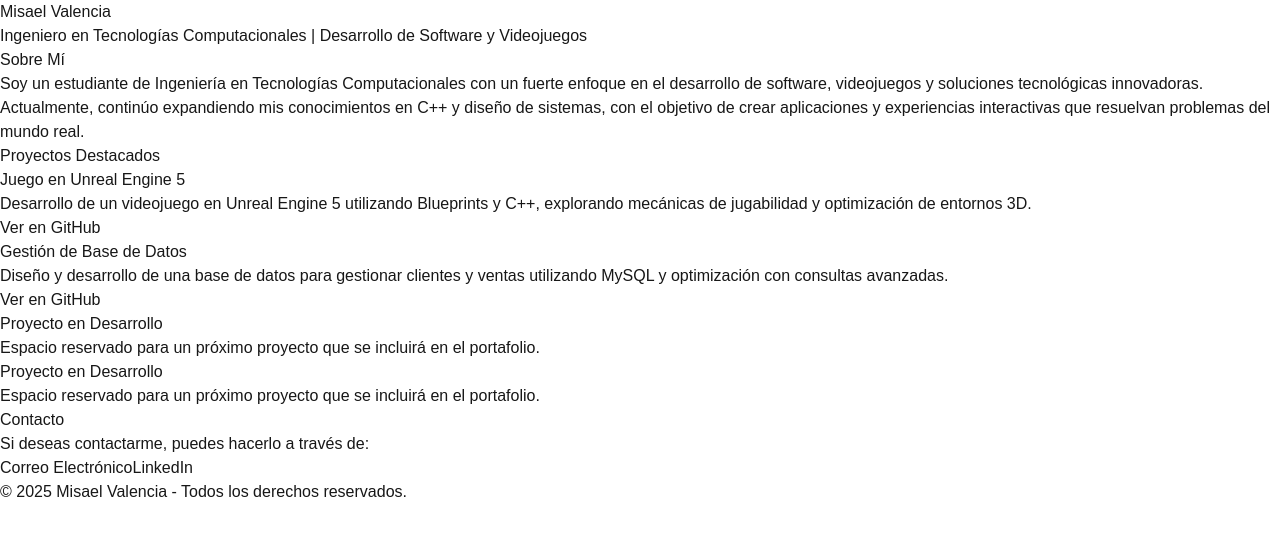
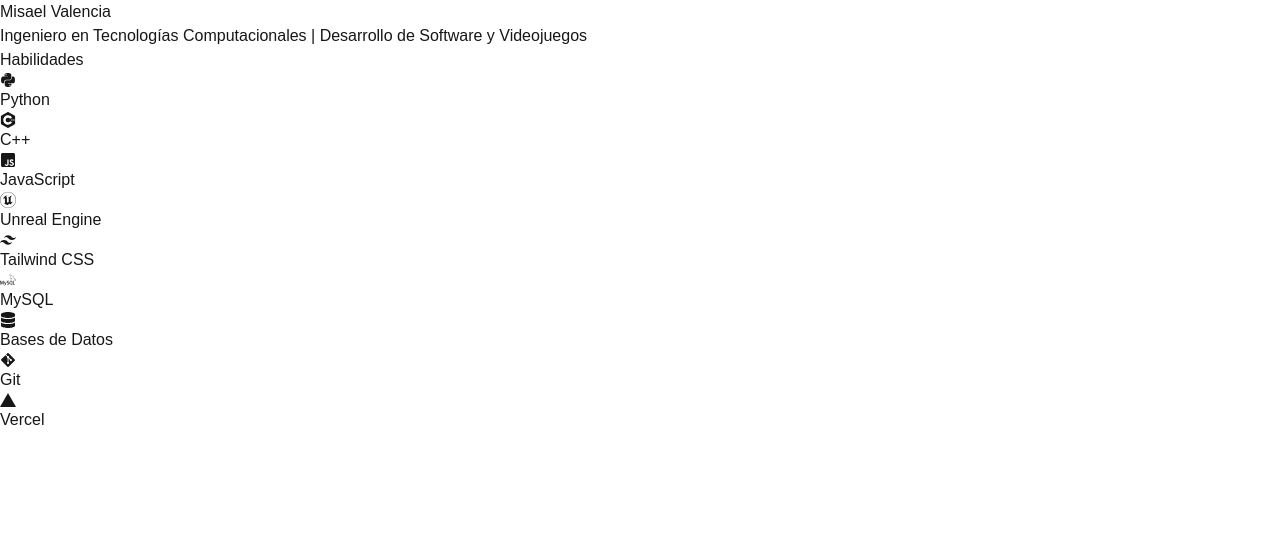
Before and after one commit to Misavalmad/Portafolio, a Next.js app: page / in a window 1280 px wide. Shown: the top 536 px of the page. Built offline with nearby package versions, Linux system fonts and the light colour scheme.

Commit message:
Agregando sección de habilidades con iconos de React

```diff
--- a/src/app/page.tsx
+++ b/src/app/page.tsx
@@ -1,4 +1,5 @@
-
+import { FaPython, FaJsSquare, FaDatabase, FaGitAlt, FaReact } from "react-icons/fa";
+import { SiCplusplus, SiUnrealengine, SiTailwindcss, SiMysql, SiVercel } from "react-icons/si";
 
 export default function Home() {
   return (
@@ -6,92 +7,55 @@
 
       {/* Sección de Introducción */}
       <section className="max-w-5xl text-center">
-        <h1 className="text-5xl font-bold text-white mb-3">Misael Valencia</h1>
+        <h1 className="text-5xl font-bold text-white">Misael Valencia</h1>
         <p className="text-xl text-gray-400">
           Ingeniero en Tecnologías Computacionales | Desarrollo de Software y Videojuegos
         </p>
       </section>
 
-      {/* Sección Sobre Mí */}
-      <section className="mt-12 bg-gray-800 p-8 rounded-lg shadow-lg max-w-3xl mx-auto text-center">
-        <h2 className="text-3xl font-semibold text-white mb-4">Sobre Mí</h2>
-        <p className="text-lg text-gray-300">
-          Soy un estudiante de Ingeniería en Tecnologías Computacionales con un fuerte enfoque en el desarrollo de software, videojuegos y soluciones tecnológicas innovadoras.
-          Actualmente, continúo expandiendo mis conocimientos en C++ y diseño de sistemas, con el objetivo de crear aplicaciones y experiencias interactivas que resuelvan problemas del mundo real.
-        </p>
-      </section>
-
-      {/* Sección de Proyectos */}
+      {/* Sección de Habilidades con Iconos */}
       <section className="mt-16 w-full max-w-5xl">
-        <h2 className="text-4xl font-semibold text-center text-white mb-6">Proyectos Destacados</h2>
-
-        <div className="grid md:grid-cols-2 gap-8">
-          {/* Proyecto 1 */}
-          <div className="bg-gray-800 p-6 rounded-lg shadow-lg text-center">
-            <h3 className="text-2xl font-semibold text-white mb-2">Juego en Unreal Engine 5</h3>
-            <p className="text-gray-300">
-              Desarrollo de un videojuego en Unreal Engine 5 utilizando Blueprints y C++, explorando mecánicas de jugabilidad y optimización de entornos 3D.
-            </p>
-            <a
-              href="https://github.com/misaelvalencia/unreal-game"
-              target="_blank"
-              className="inline-block mt-4 px-4 py-2 bg-blue-600 rounded-lg hover:bg-blue-500"
-            >
-              Ver en GitHub
-            </a>
+        <h2 className="text-4xl font-semibold text-center text-white mb-6">Habilidades</h2>
+        <div className="grid grid-cols-3 md:grid-cols-5 gap-6 text-center">
+          <div className="flex flex-col items-center">
+            <FaPython className="text-yellow-400 text-6xl" />
+            <p className="mt-2 text-lg">Python</p>
           </div>
-
-          {/* Proyecto 2 */}
-          <div className="bg-gray-800 p-6 rounded-lg shadow-lg text-center">
-            <h3 className="text-2xl font-semibold text-white mb-2">Gestión de Base de Datos</h3>
-            <p className="text-gray-300">
-              Diseño y desarrollo de una base de datos para gestionar clientes y ventas utilizando MySQL y optimización con consultas avanzadas.
-            </p>
-            <a
-              href="https://github.com/misaelvalencia/database-project"
-              target="_blank"
-              className="inline-block mt-4 px-4 py-2 bg-blue-600 rounded-lg hover:bg-blue-500"
-            >
-              Ver en GitHub
-            </a>
+          <div className="flex flex-col items-center">
+            <SiCplusplus className="text-blue-500 text-6xl" />
+            <p className="mt-2 text-lg">C++</p>
           </div>
-
-          {/* Proyecto 3 (Espacio reservado) */}
-          <div className="bg-gray-700 p-6 rounded-lg shadow-lg text-center opacity-70">
-            <h3 className="text-2xl font-semibold text-white mb-2">Proyecto en Desarrollo</h3>
-            <p className="text-gray-400">
-              Espacio reservado para un próximo proyecto que se incluirá en el portafolio.
-            </p>
+          <div className="flex flex-col items-center">
+            <FaJsSquare className="text-yellow-300 text-6xl" />
+            <p className="mt-2 text-lg">JavaScript</p>
           </div>
-
-          {/* Proyecto 4 (Espacio reservado) */}
-          <div className="bg-gray-700 p-6 rounded-lg shadow-lg text-center opacity-70">
-            <h3 className="text-2xl font-semibold text-white mb-2">Proyecto en Desarrollo</h3>
-            <p className="text-gray-400">
-              Espacio reservado para un próximo proyecto que se incluirá en el portafolio.
-            </p>
+          <div className="flex flex-col items-center">
+            <SiUnrealengine className="text-gray-300 text-6xl" />
+            <p className="mt-2 text-lg">Unreal Engine</p>
+          </div>
+          <div className="flex flex-col items-center">
+            <SiTailwindcss className="text-blue-400 text-6xl" />
+            <p className="mt-2 text-lg">Tailwind CSS</p>
+          </div>
+          <div className="flex flex-col items-center">
+            <SiMysql className="text-blue-600 text-6xl" />
+            <p className="mt-2 text-lg">MySQL</p>
+          </div>
+          <div className="flex flex-col items-center">
+            <FaDatabase className="text-gray-400 text-6xl" />
+            <p className="mt-2 text-lg">Bases de Datos</p>
+          </div>
+          <div className="flex flex-col items-center">
+            <FaGitAlt className="text-red-500 text-6xl" />
+            <p className="mt-2 text-lg">Git</p>
+          </div>
+          <div className="flex flex-col items-center">
+            <SiVercel className="text-white text-6xl" />
+            <p className="mt-2 text-lg">Vercel</p>
           </div>
         </div>
       </section>
 
-      {/* Contacto - Diseño más profesional */}
-      <section className="mt-16 w-full max-w-3xl bg-gray-800 p-8 rounded-lg shadow-lg text-center">
-        <h2 className="text-3xl font-semibold text-white mb-4">Contacto</h2>
-        <p className="text-lg text-gray-300">Si deseas contactarme, puedes hacerlo a través de:</p>
-        <div className="mt-4 flex flex-col sm:flex-row justify-center gap-4">
-          <a href="mailto:misavalmad@gmail.com" className="px-6 py-3 bg-blue-600 rounded-lg hover:bg-blue-500 text-lg">
-            Correo Electrónico
-          </a>
-          <a href="https://www.linkedin.com/in/misael-valencia-madrigal-444168248/" className="px-6 py-3 bg-gray-700 rounded-lg hover:bg-gray-600 text-lg">
-            LinkedIn
-          </a>
-        </div>
-      </section>
-
-      {/* Pie de página */}
-      <footer className="mt-12 text-center text-gray-500 text-sm">
-        © {new Date().getFullYear()} Misael Valencia - Todos los derechos reservados.
-      </footer>
     </div>
   );
 }
```
Also changed, not shown: package.json (+6 -5 lines), 1 other file (tests, documents, lock files or other folders).
